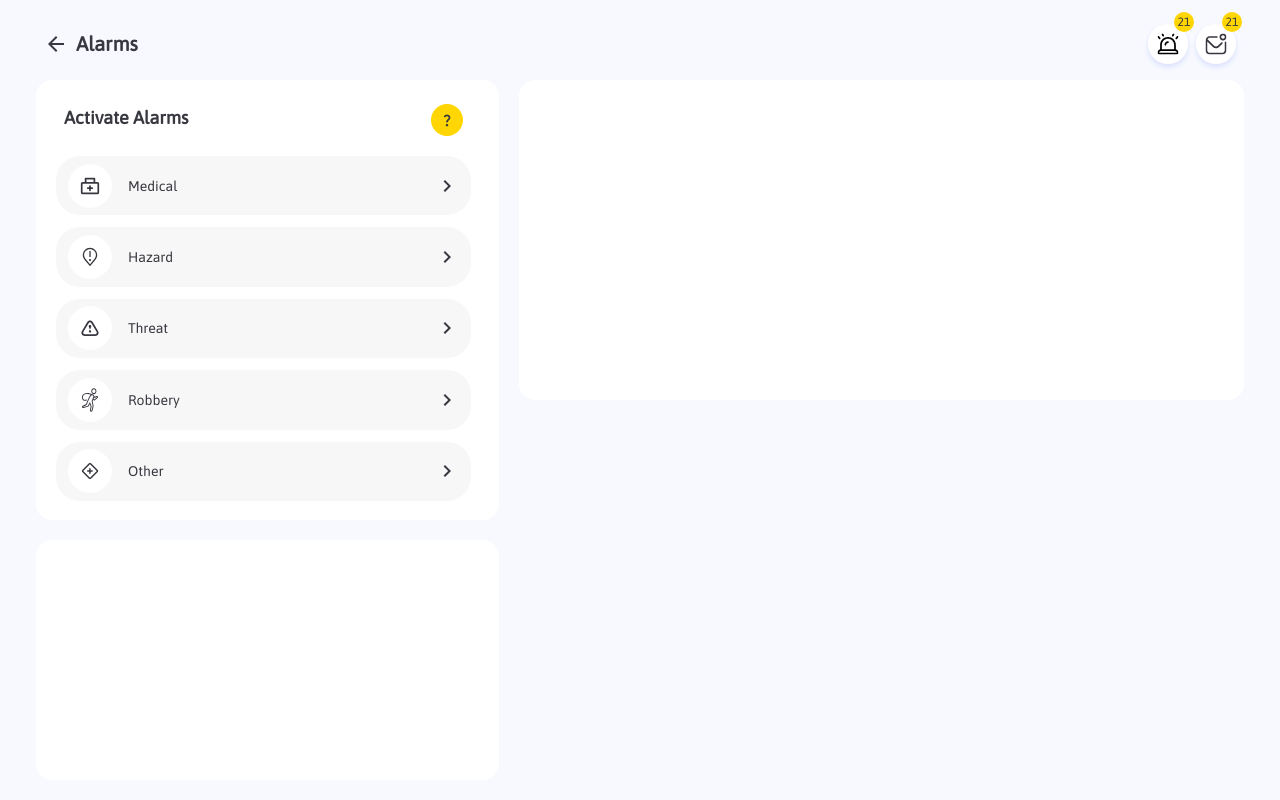
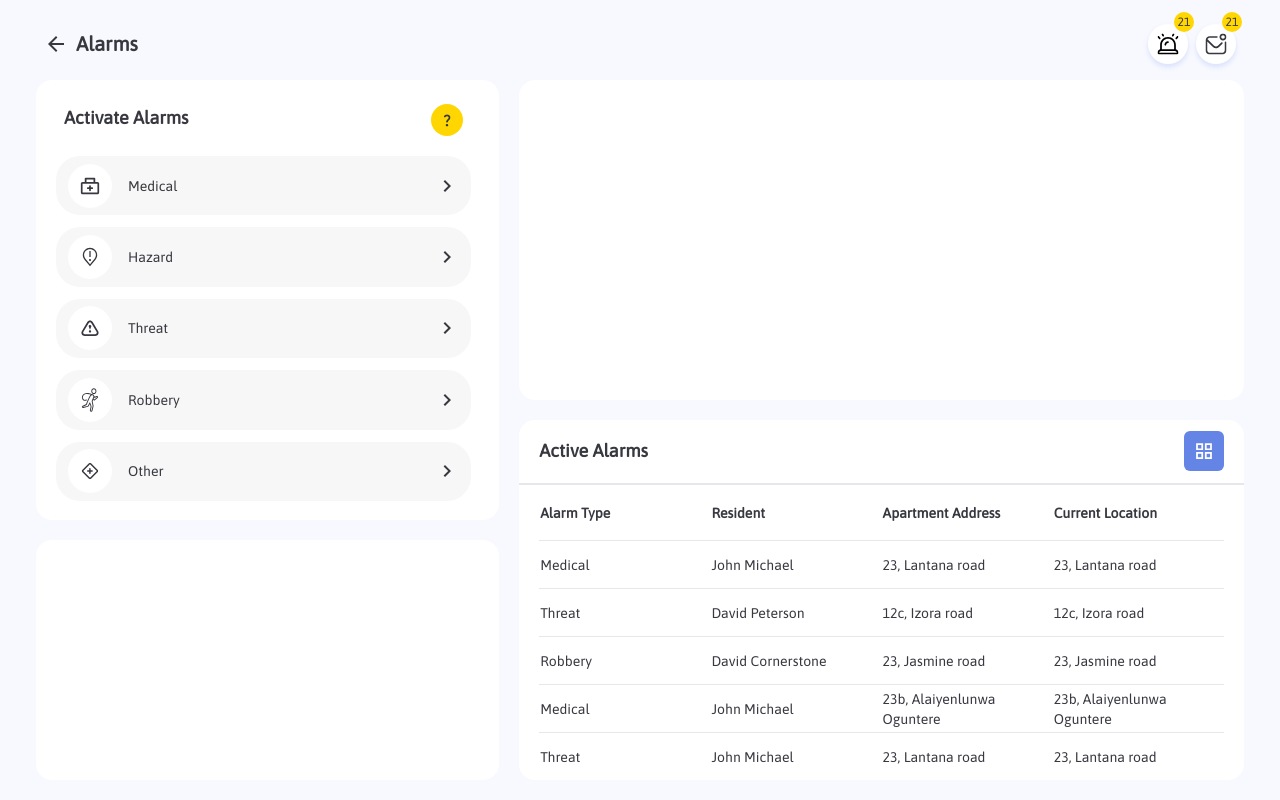
Before and after one commit to KingLegitto/BlipptoApp, a React (Create React App) app: page /alarms in a window 1280 px wide. Built offline with nearby package versions, Linux system fonts and the light colour scheme.

Commit message:
Feature/implement active alarms (#29)
* implement activate alarm section

* completed activat alarm component

* worked on the active alarm history component

* made the dummy data more realistic

```diff
--- a/src/App.scss
+++ b/src/App.scss
@@ -5,16 +5,22 @@ $background-color: #f8f9ff;
   display: none;
 }
 
+.activeAlarms::-webkit-scrollbar {
+  display: block;
+}
+
 /* Track */
-::-webkit-scrollbar-track {
-  background: #f1f1f1;
+.activeAlarms::-webkit-scrollbar-track {
+  background: rgba(56,57,64,0.04);
+  width: 7px;
   border-radius: 5px;
   margin-top: 4px;
+
 }
 
 /* Handle */
-::-webkit-scrollbar-thumb {
-  background: #888;
+.activeAlarms::-webkit-scrollbar-thumb {
+  background: #ffd601;
   border-radius: 7px;
 }
 
--- a/src/components/Alarms/alarms.tsx
+++ b/src/components/Alarms/alarms.tsx
@@ -9,6 +9,9 @@ import { ReactComponent as RobberyAlarmIcon } from "../../assets/robberyAlarmIco
 import { ReactComponent as ThreatAlarmIcon } from "../../assets/threatAlarmIcon.svg";
 import { ReactComponent as OtherAlarmIcon } from "../../assets/otherAlarmIcon.svg";
 import { ReactComponent as QuestionMarkIcon } from "../../assets/questionMark.svg";
+import { activeAlarmData } from "../../dummydata/alarmDummyData";
+import { ReactComponent as GridView } from "../../assets/gridView.svg";
+
 
 const Alarms = () => {
   const navigate = useNavigate();
@@ -88,6 +91,57 @@ const Alarms = () => {
         </div>
         <div className="flex flex-col w-3/5">
           <div className="bg-white h-[40vh] rounded-2xl mb-5"></div>
+          <div className="bg-white h-[45vh] rounded-2xl">
+            <div className="p-5 border-b-2 flex items-center justify-between h-[18%]">
+              <h4 className="font-semibold text-lg">Active Alarms</h4>
+              <div className="h-8 md:h-10 w-8 md:w-10 bg-brand rounded-md  flex justify-center items-center">
+                <GridView className="scale-[0.7] xl:scale-75" />
+              </div>
+            </div>
+            <div className="px-5 pb-5 max-h-[81%] overflow-y-auto activeAlarms box-border">
+              <table className="w-full table-fixed text-left">
+                <thead>
+                  <tr className="h-9 md:h-14 border-b sticky top-0 z-10 bg-white">
+                    <th className="text-xs md:text-sm w-1/4">Alarm Type</th>
+                    <th className="text-xs md:text-sm w-1/4">Resident</th>
+                    <th className="text-xs md:text-sm w-1/4 hidden md:table-cell">
+                      Apartment Address
+                    </th>
+                    <th className="text-xs md:text-sm w-1/4">
+                      Current Location
+                    </th>
+                    <th></th>
+                  </tr>
+                </thead>
+                <tbody className="">
+                  {activeAlarmData.map(
+                    (
+                      {
+                        resident,
+                        apartmentAddress,
+                        currentLocation,
+                        alarmType,
+                      },
+                      i
+                    ) => {
+                      return (
+                        <tr key={i} className="h-9 md:h-12 border-b">
+                          <td className="text-xs md:text-sm ">{alarmType}</td>
+                          <td className="text-xs md:text-sm ">{resident}</td>
+                          <td className="text-xs md:text-sm  hidden md:table-cell">
+                            {apartmentAddress}
+                          </td>
+                          <td className="text-xs md:text-sm hidden lg:table-cell ">
+                            {currentLocation}
+                          </td>
+                        </tr>
+                      );
+                    }
+                  )}
+                </tbody>
+              </table>
+            </div>
+          </div>
         </div>
       </div>
     </div>
--- /dev/null
+++ b/src/dummydata/alarmDummyData.js
@@ -0,0 +1,45 @@
+export const activeAlarmData = [
+    {
+      alarmType: "Medical",
+      resident: "John Michael",
+      apartmentAddress: "23, Lantana road",
+      currentLocation: "23, Lantana road",
+    },
+    {
+      alarmType: "Threat",
+      resident: "David Peterson",
+      apartmentAddress: "12c, Izora road",
+      currentLocation: "12c, Izora road",
+    },
+    {
+      alarmType: "Robbery",
+      resident: "David Cornerstone",
+      apartmentAddress: "23, Jasmine road",
+      currentLocation: "23, Jasmine road",
+    },
+    {
+      alarmType: "Medical",
+      resident: "John Michael",
+      apartmentAddress: "23b, Alaiyenlunwa Oguntere",
+      currentLocation: "23b, Alaiyenlunwa Oguntere",
+    },
+    {
+      alarmType: "Threat",
+      resident: "John Michael",
+      apartmentAddress: "23, Lantana road",
+      currentLocation: "23, Lantana road",
+    },
+    {
+        alarmType: "Medical",
+        resident: "John Schedtmann",
+        apartmentAddress: "23, Lantana road",
+        currentLocation: "23, Lantana road",
+      },
+      {
+        alarmType: "Threat",
+        resident: "John Lumpkin",
+        apartmentAddress: "21, Jasmine road",
+        currentLocation: "21, Jasmine road",
+      },
+
+  ];
```
